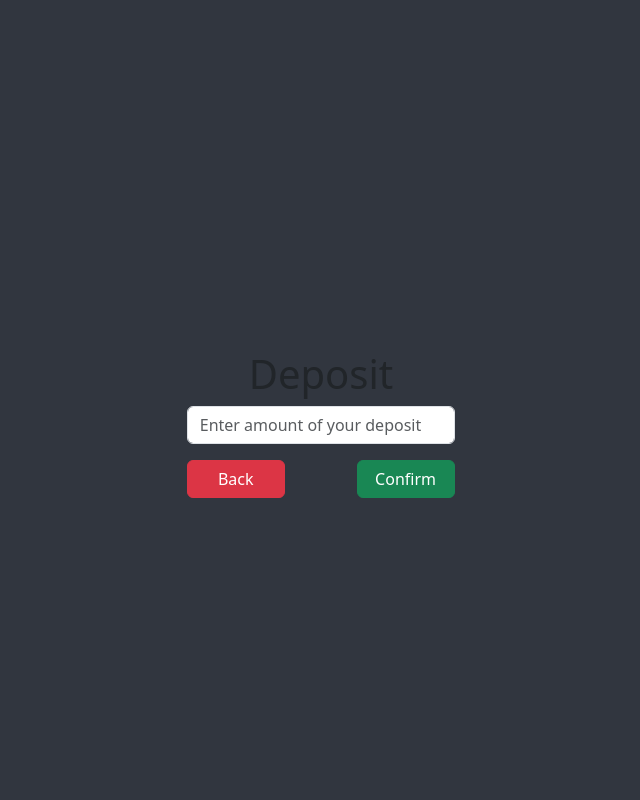
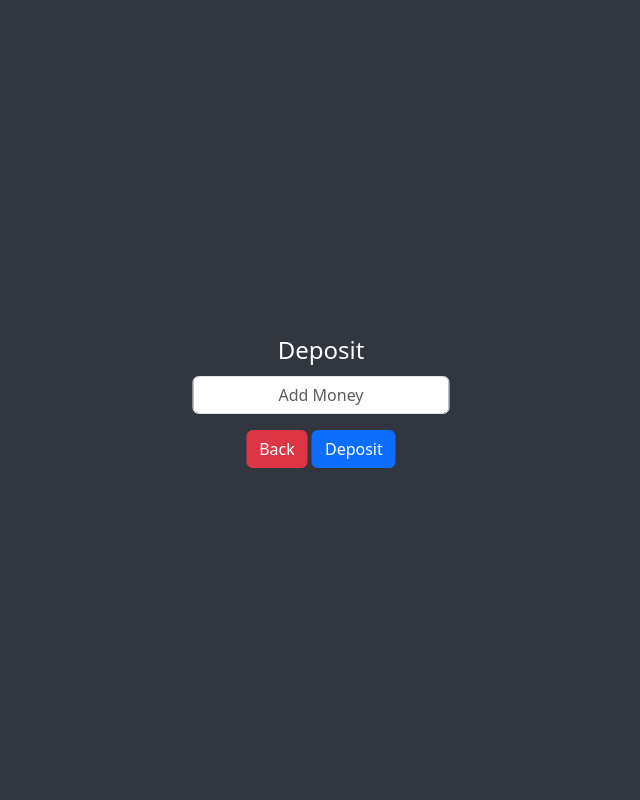
Before and after one commit to ClairCrest/DBProject, a PHP site: page /deposit/ in a window 1280 px wide. Shown: the whole page, without its empty margins (319-959 px from the left). Run offline with PHP 8.4, Linux system fonts and the light colour scheme.

Commit message:
Update index.php

```diff
--- a/deposit/index.php
+++ b/deposit/index.php
@@ -1,34 +1,45 @@
+<?php
+    session_start();
+    require_once '../config/db.php';
+?>
 <!DOCTYPE html>
 <html lang="en">
 <head>
     <meta charset="utf-8">
     <meta name="viewport" content="width=device-width, initial-scale=1">
-    <title>Bootstrap demo</title>
+    <title>Deposit</title>
     <link href="https://cdn.jsdelivr.net/npm/bootstrap@5.3.3/dist/css/bootstrap.min.css" rel="stylesheet" integrity="sha384-QWTKZyjpPEjISv5WaRU9OFeRpok6YctnYmDr5pNlyT2bRjXh0JMhjY6hW+ALEwIH" crossorigin="anonymous">
     <link href="/assets/css/style.css" rel="stylesheet">
 </head>
 <body>
-<div class="container d-flex justify-content-center align-items-center vh-100">
-    <div class="text-center">
-        <div class="mt-5">
-            <h1>Deposit</h1>
-
-            <div class="form-group ">
-                <input type="text" class="form-control" name="amount" placeholder="Enter amount of your deposit">
-            </div>
-
-            <div class="row mt-3">
-                <div class="col-md-5">
-                    <a class="btn btn-danger btn-primary w-100 mx-0" href="/Homepage/" role="button">Back</a>
+    <div class="position-absolute top-50 start-50 text-center translate-middle">
+        <form action="../deposit/deposit.php" method="post">
+            <?php if (isset($_SESSION['error'])) { ?>
+                    <div class="alert alert-danger" role="alert">
+                        <?php
+                            echo$_SESSION['error'];
+                            unset($_SESSION['error']);
+                        ?>
+                    </div>
+                <?php } ?>
+                <?php if (isset($_SESSION['success'])) { ?>
+                    <div class="alert alert-success" role="alert">
+                        <?php
+                            echo$_SESSION['success'];
+                            unset($_SESSION['success']);
+                        ?>
+                    </div>
+            <?php } ?>
+            <fieldset usabled class="text-white">
+                <legend>Deposit</legend>
+                <div class="mb-3">
+                    <input type="text" class="form-control text-center" name="money" placeholder="Add Money">
                 </div>
-                <div class="col-md-5">
-                    <a class="btn btn-success btn-primary w-100 mx-5" href="#" role="button">Confirm</a>
-                </div>
-            </div>
-
-        </div>
+                <a href="../user/" class="btn btn-danger">Back</a>
+                <button type="submit" class="btn btn-primary" name="deposit">Deposit</button>
+            </fieldset>
+        </form>
     </div>
-</div>
 <script src="https://cdn.jsdelivr.net/npm/bootstrap@5.3.3/dist/js/bootstrap.bundle.min.js" integrity="sha384-YvpcrYf0tY3lHB60NNkmXc5s9fDVZLESaAA55NDzOxhy9GkcIdslK1eN7N6jIeHz" crossorigin="anonymous"></script>
 </body>
 </html>
```
